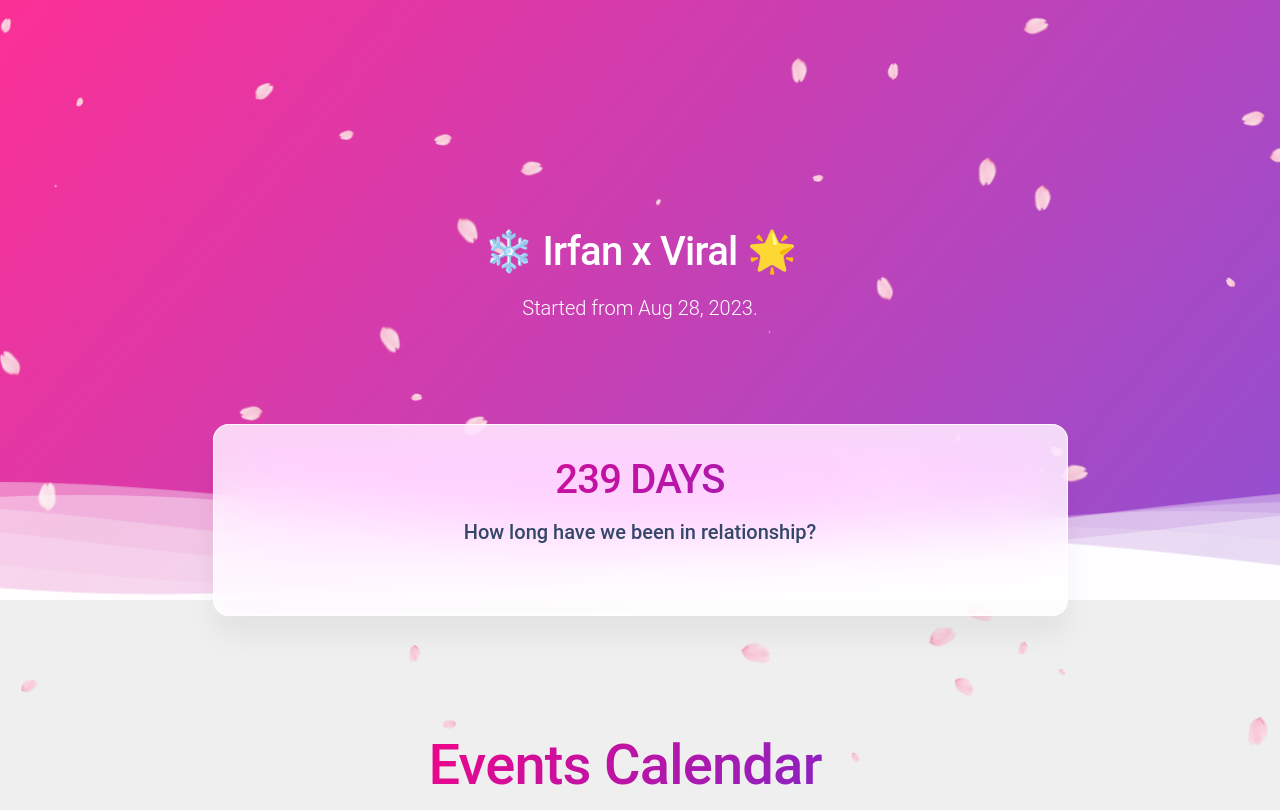
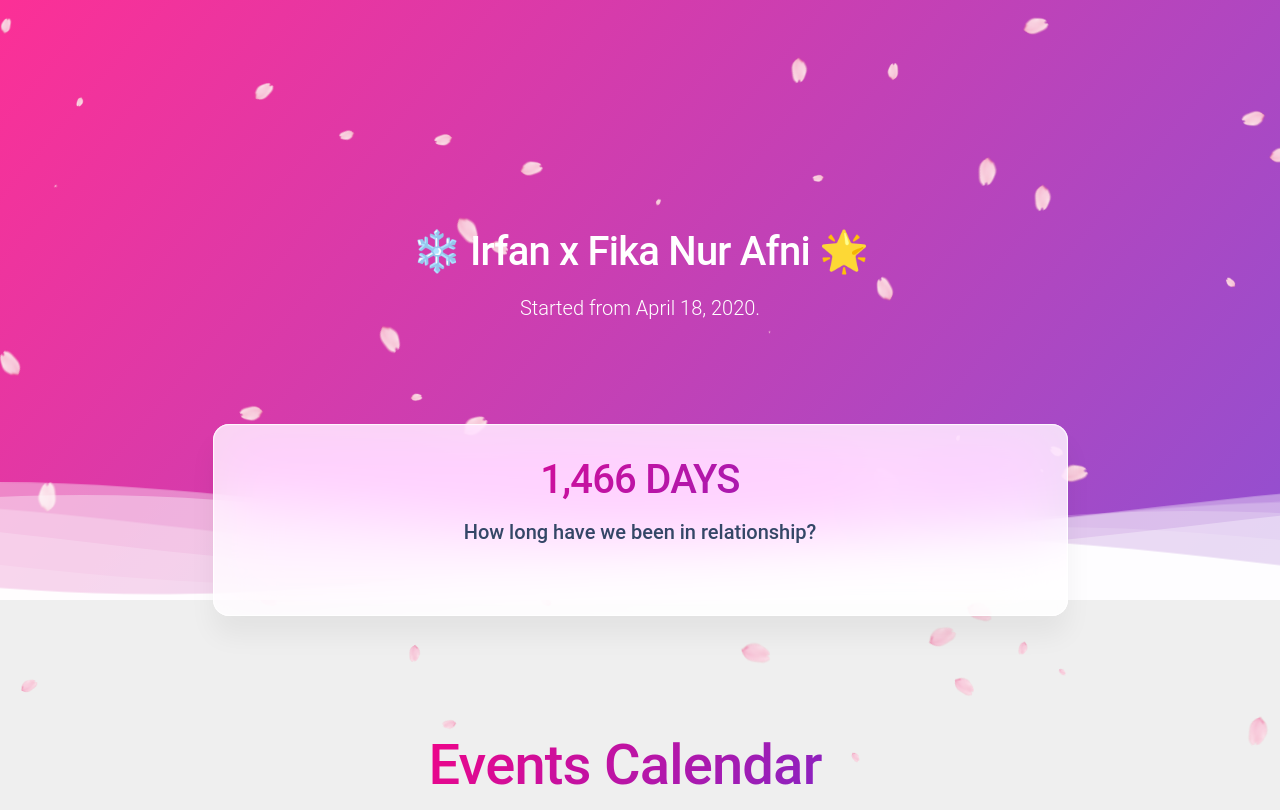
Before and after one commit to Mirfann13/ourstory, a plain HTML site: page index.html in a window 1280 px wide. Shown: the top 810 px of the page. Drawn offline with Linux system fonts and the light colour scheme.

Commit message:
Update index.html

```diff
--- a/index.html
+++ b/index.html
@@ -4,11 +4,11 @@
     <meta name="viewport" content="width=device-width, initial-scale=1, shrink-to-fit=no">
     <link rel="icon" type="image/png" href="./assets/img/favicon.png">
     <title>
-        Irfan x Viral
+        Muhammad Irfan x Fika Nur Afni
     </title>
 
-    <meta name="keywords" content="Irfan, Viral">
-    <meta name="description" content="Irfan x Viral">
+    <meta name="keywords" content="Irfan, Fika">
+    <meta name="description" content="Irfan x Fika">
 
     <link id="pagestyle" href="./assets/css/soft-design-system-pro.min.css?v=1.0.9" rel="stylesheet">
     <link href="./assets/css/calendar.css" rel="stylesheet">
@@ -22,8 +22,8 @@
         <div class="container">
             <div class="row">
                 <div class="col-lg-7 text-center mx-auto">
-                    <h1 class="text-white pt-3 mt-n5">❄️ Irfan x Viral 🌟</h1>
-                    <p class="lead text-white mt-3">Started from Aug 28, 2023.</p>
+                    <h1 class="text-white pt-3 mt-n5">❄️ Irfan x Fika Nur Afni 🌟</h1>
+                    <p class="lead text-white mt-3">Started from April 18, 2020.</p>
                 </div>
             </div>
         </div>
@@ -79,8 +79,7 @@
             <div class="container pb-lg-8 pb-5 pt-5 postion-relative z-index-2 position-relative">
                 <div class="row">
                     <div class="col-md-7 mx-auto">
-                        <h3 class="text-white" style="margin-bottom: 2rem;">Dear Viral,</h3>
-                        <p class="text-white" style="font-weight: bold;">Thank You for replying my twitter dm。</p>
+                        <h3 class="text-white" style="margin-bottom: 2rem;">Dear FIka,</h3>
                         <p class="text-white" style="font-weight: bold;">I'm so happy you came to my life。</p>
                         <p class="text-white" style="font-weight: bold;">Hopefully we can go to the next level。</p>
                         <!-- <p class="text-white" style="font-weight: bold;">她！</p> -->
@@ -235,7 +234,7 @@
 </script>
 <script type="text/javascript">
     // countto
-    const date1 = new Date("08/28/2023");
+    const date1 = new Date("04/18/2020");
     const date2 = new Date();
     const Difference_In_Time = date2.getTime()-date1.getTime();
     let Difference_In_Days = 0;
```
